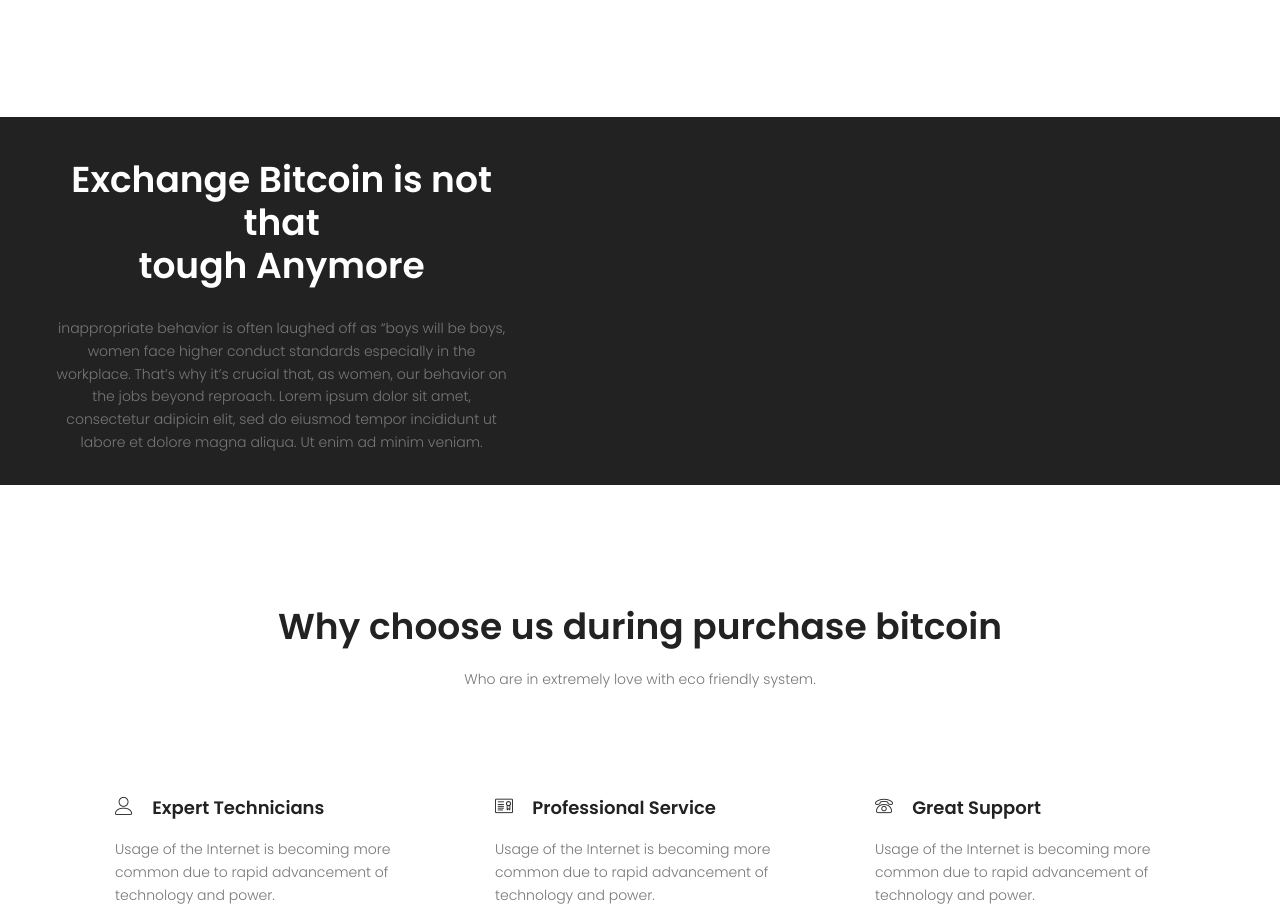
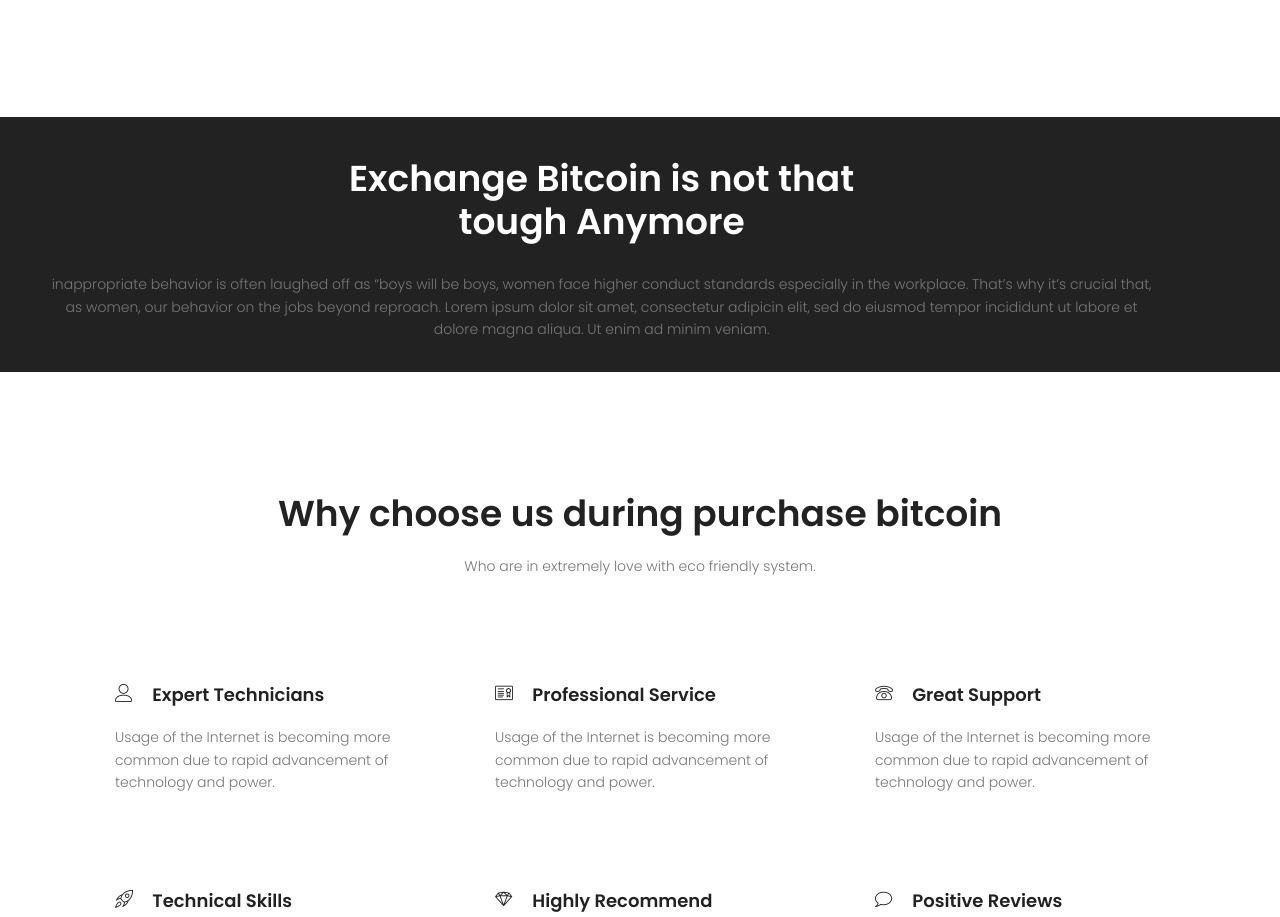
Before and after one commit to sienc4e/scaling-train, a website: page index.html in a window 1280 px wide. Shown: the part 1540-2457 px from the top of the page. Drawn offline with Linux system fonts and the light colour scheme.

Commit message:
fourth commit

```diff
--- a/index.html
+++ b/index.html
@@ -119,13 +119,13 @@
 <section class="about-area">
     <div class="container-fluid">
         <div class="row about-area-row">
-            <div class="col-lg-6 about-area-left no-padding">
+            <div class="about-area-left no-padding">
                 <div class="active-about-carousel owl-carousel owl-theme owl-loaded">
                         </div>
                     </div>
                 </div>
             </div>
-            <div class="col-lg-6 about-area-right no-padding">
+            <div class="about-area-right no-padding">
                 <h1>Exchange Bitcoin
                     is not that <br>
                     tough Anymore</h1>
--- a/styles/content.css
+++ b/styles/content.css
@@ -8,10 +8,6 @@
     font-weight: normal;
     font-style: normal
 }
-section {
-    position: relative;
-}
-
 .banner-area {
     background: url("https://preview.colorlib.com/theme/bitcoin/img/header-bg.jpg.webp") right;
     background-size: cover;
@@ -190,6 +186,7 @@ outline: 0;
 .about-area {
     background-color: #222222;
     padding-bottom: 15px;
+    text-align: center;
 }
 
 .container-fluid {
--- a/styles/style.css
+++ b/styles/style.css
@@ -126,7 +126,6 @@ select {
             max-width: 50%;
         }
 
-
     .col-lg-8 {
         flex: 0 0 66.66667%;
         max-width: 66.66667%
@@ -176,6 +175,9 @@ h4 {
 h6 {
     color: #222;
     font-size: 14px;
+}
+section {
+    position: relative;
 }
 ol, ul {
     margin: 0;
```
